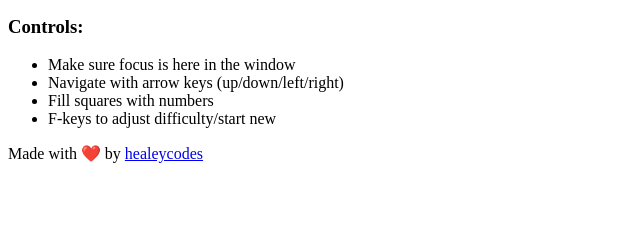
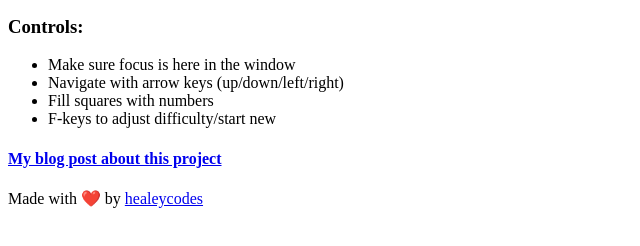
Before and after one commit to healeycodes/secret-sudoku, a website: page index.html in a window 1280 px wide. Shown: the part 114-360 px from the top of the page, without its empty margins (0-640 px from the left). Drawn offline with Linux system fonts and the light colour scheme.

Commit message:
add blog post link

```diff
--- a/index.html
+++ b/index.html
@@ -22,6 +22,10 @@
         <li>Fill squares with numbers</li>
         <li>F-keys to adjust difficulty/start new</li>
     </ul>
+    <h4>
+        <a href="https://healeycodes.github.io/sudoku/front-end/javascript/2019/02/21/secret-sudoku.html">My blog post
+            about this project</a>
+    </h4>
     <p>Made with ❤️ by <a href="https://healeycodes.github.io/">healeycodes</a></p>
     <script src="https://buttons.github.io/buttons.js"></script>
 </body>
```
